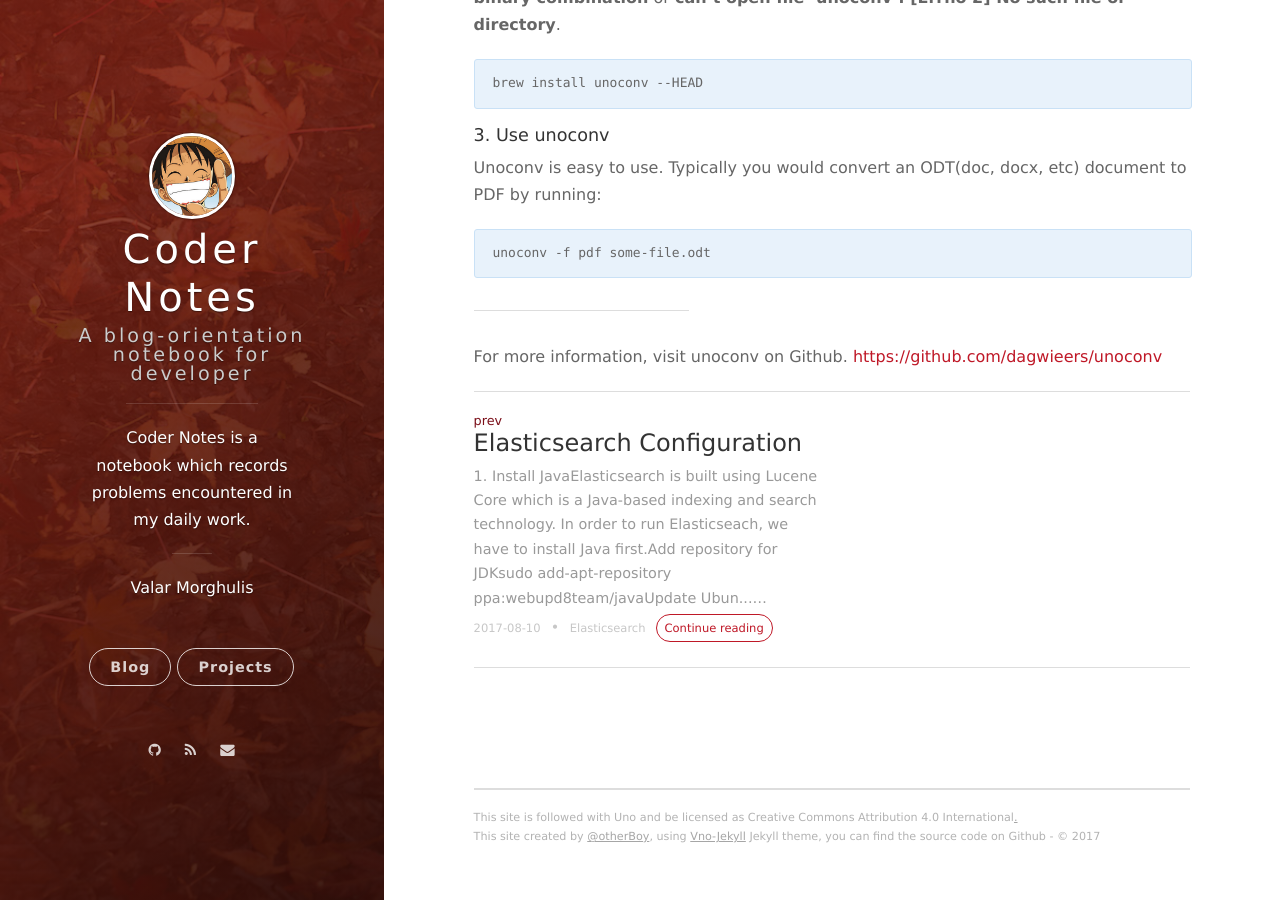
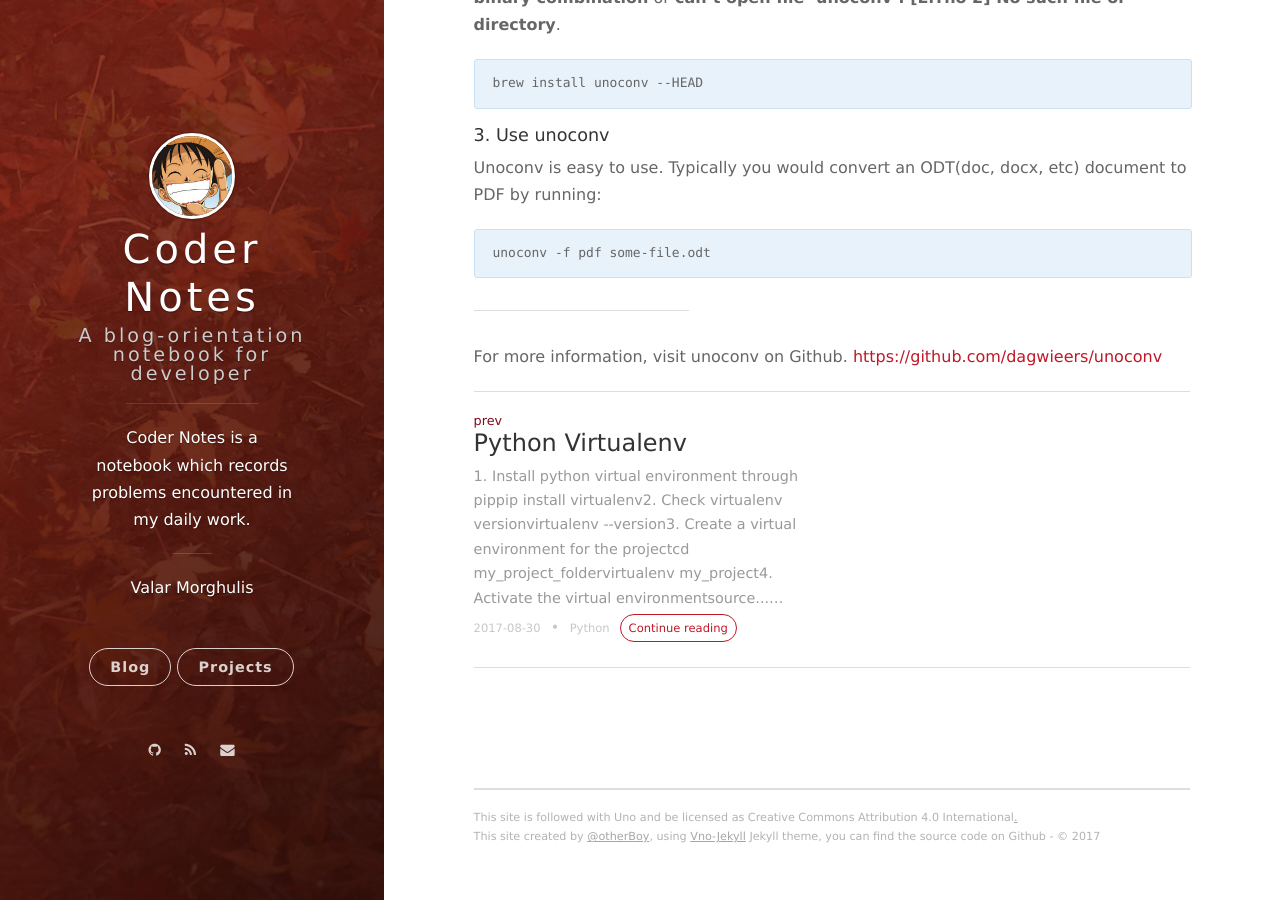
Before and after one commit to otherBoy/otherBoy.github.io, a Jekyll site: the page built from _posts/2017-09-01-unoconv.markdown, in a window 1280 px wide and 900 px high, scrolled down 715 px. Built offline with Jekyll 4.4.1, drawn with Linux system fonts in a browser that asks for light colours; nearby versions of some CDN libraries; comment, search, counter and statistics services are not loaded.

Commit message:
Add new post
Add new post

````diff
--- a/_posts/2017-08-10-Elasticsearch-Configuration.markdown
+++ b/_posts/2017-08-10-Elasticsearch-Configuration.markdown
@@ -1,6 +1,6 @@
 ---
 layout: post
-title: Elasticsearch Configuration
+title: Elasticsearch-5.x Configuration
 date: 2017-08-10 09:00:01.000000000 +09:00
 tags: Elasticsearch
 ---
--- /dev/null
+++ b/_posts/2017-08-30-python-virtualenv.markdown
@@ -0,0 +1,27 @@
+---
+layout: post
+title: Python Virtualenv
+date: 2017-08-30 09:00:01.000000000 +09:00
+tags: Python
+---
+
+#### 1. Install python virtual environment through pip
+```
+pip install virtualenv
+```
+
+#### 2. Check virtualenv version
+```
+virtualenv --version
+```
+
+#### 3. Create a virtual environment for the project
+```
+cd my_project_folder
+virtualenv my_project
+```
+
+#### 4. Activate the virtual environment
+```
+source my_project/bin/activate
+```
````
Also changed, not shown: _posts/2017-08-09-Install-MongoDB-on-Ubuntu.markdown (added, +48 -0 lines).
